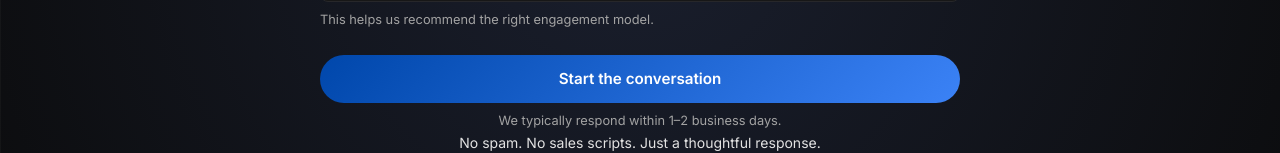
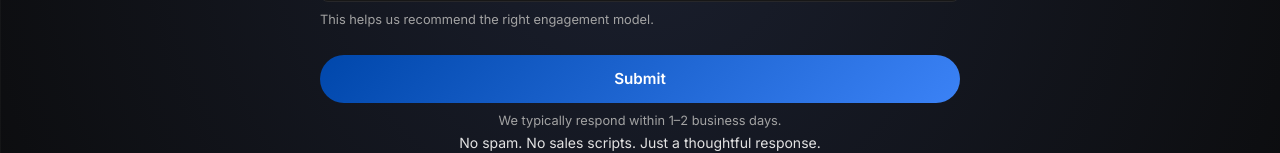
Before and after one commit to sharpencil/protoux-website, a React (Vite) app: page /start in a window 1280 px wide. Shown: the part 1688-1841 px from the top of the page. Built offline with nearby package versions, Linux system fonts and the light colour scheme.

Commit message:
Update contact form CTA to 'Submit'

```diff
--- a/src/pages/Start.jsx
+++ b/src/pages/Start.jsx
@@ -228,7 +228,7 @@ export default function Start() {
                     {/* Submit */}
                     <div className="pt-8">
                         <button type="submit" className="btn btn-primary w-full md:w-auto text-lg px-8 py-3">
-                            Start the conversation
+                            Submit
                         </button>
                         <p className="input-hint mt-3 text-center md:text-left">We typically respond within 1–2 business days.</p>
                     </div>
```
